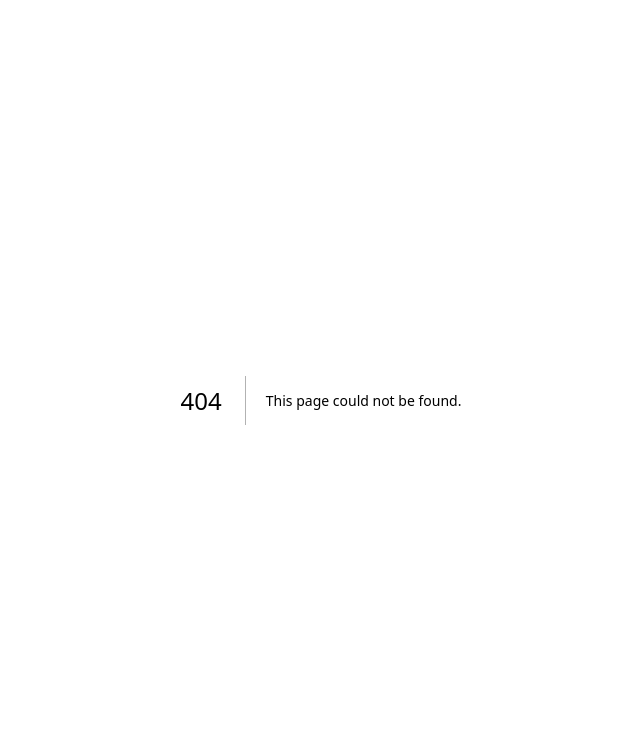
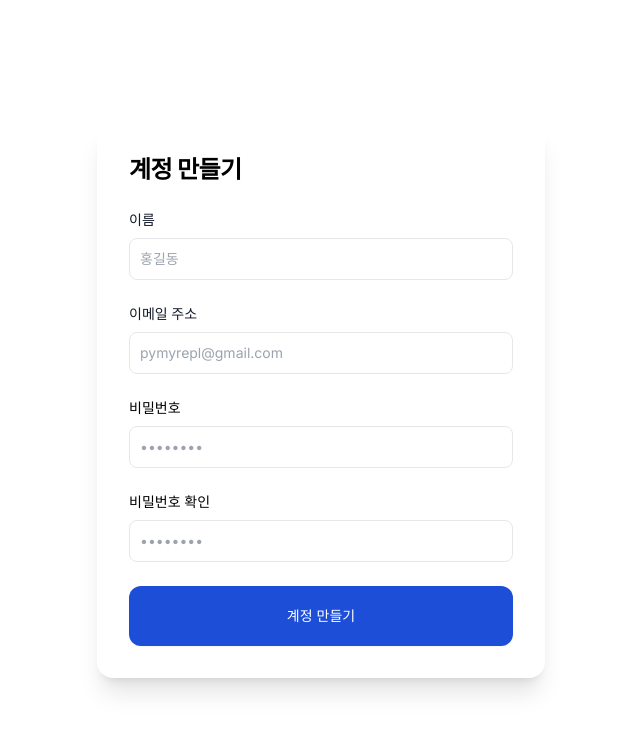
Before and after one commit to soulee-dev/DevBoot, a Next.js app in the folder frontend/: page /register in a window 1280 px wide. Before the commit this address had no page. Shown: the top 732 px of the page, without its empty margins (319-959 px from the left). Built offline with nearby package versions, Linux system fonts and the light colour scheme; sample sign-in values are in the browser's storage.

Commit message:
Initial commit

```diff
--- /dev/null
+++ b/frontend/app/register/page.js
@@ -0,0 +1,106 @@
+"use client";
+
+import { useRouter } from "next/navigation";
+import { useEffect } from "react";
+
+const RegisterPage = () => {
+  const router = useRouter();
+
+  const handleSumbit = async (e) => {
+    e.preventDefault();
+  };
+
+  useEffect(() => {
+    if (!localStorage.getItem("token")) {
+      router.push("/");
+    }
+  }, []);
+  return (
+    <section>
+      <div className="flex flex-col items-center justify-center px-6 py-8 mx-auto md:h-screen p-24">
+        <div className="w-full bg-white rounded-2xl shadow-xl md:mt-0 sm:max-w-md xl:p-0">
+          <div className="p-6 space-y-4 md:space-y-6 sm:p-8">
+            <h1 className="text-xl font-bold leading-tight tracking-tight md:text-2xl">
+              계정 만들기
+            </h1>
+            <form className="space-y-4 md:space-y-6" onSubmit={handleSumbit}>
+              <div>
+                <label
+                  htmlFor="name"
+                  className="block mb-2 text-sm font-medium text-gray-900"
+                >
+                  이름
+                </label>
+                <input
+                  type="text"
+                  name="name"
+                  id="name"
+                  className="border sm:text-sm rounded-lg block w-full p-2.5"
+                  placeholder="홍길동"
+                  required
+                />
+              </div>
+
+              <div>
+                <label
+                  htmlFor="email"
+                  className="block mb-2 text-sm font-medium text-gray-900"
+                >
+                  이메일 주소
+                </label>
+                <input
+                  type="email"
+                  name="email"
+                  id="email"
+                  className="border sm:text-sm rounded-lg block w-full p-2.5"
+                  placeholder="pymyrepl@gmail.com"
+                  required
+                />
+              </div>
+              <div>
+                <label
+                  htmlFor="password"
+                  className="block mb-2 text-sm font-medium"
+                >
+                  비밀번호
+                </label>
+                <input
+                  type="password"
+                  name="password"
+                  id="password"
+                  placeholder="••••••••"
+                  className="border sm:text-sm rounded-lg block w-full p-2.5"
+                  required
+                />
+              </div>
+              <div>
+                <label
+                  htmlFor="confirm-password"
+                  className="block mb-2 text-sm font-medium"
+                >
+                  비밀번호 확인
+                </label>
+                <input
+                  type="password"
+                  name="confirm-password"
+                  id="confirm-password"
+                  placeholder="••••••••"
+                  className="border sm:text-sm rounded-lg block w-full p-2.5"
+                  required
+                />
+              </div>
+              <button
+                type="submit"
+                className="w-full py-5 text-center text-sm text-white bg-blue-700 rounded-xl outline-none border-none shadow-sm"
+              >
+                계정 만들기
+              </button>
+            </form>
+          </div>
+        </div>
+      </div>
+    </section>
+  );
+};
+
+export default RegisterPage;
```
Also changed, not shown: 1 other file (tests, documents, lock files or other folders).
